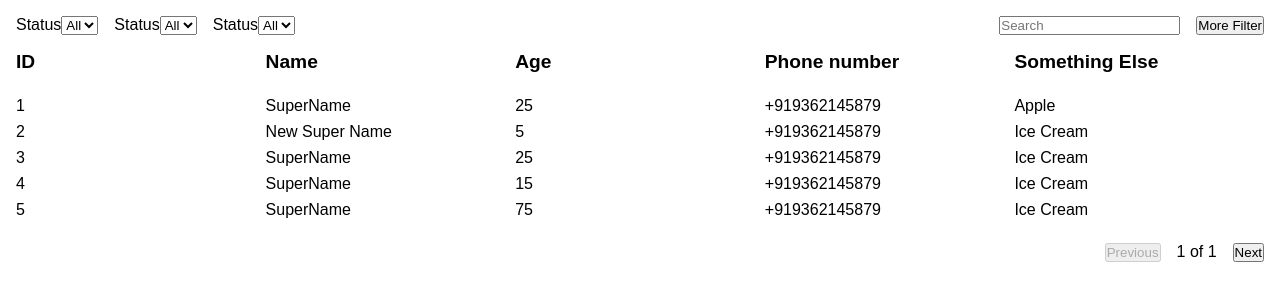
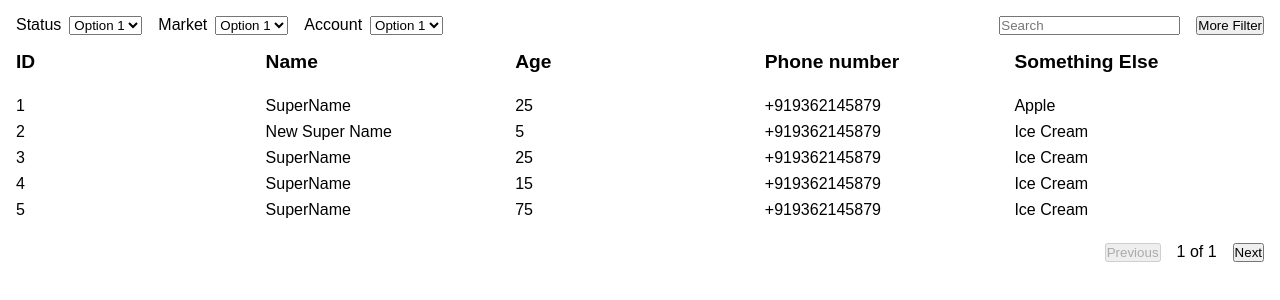
Before and after one commit to tuhinkarmakar3882/react-power-grid, a React (Create React App) app: page / in a window 1280 px wide. Shown: the top 300 px of the page. Built offline with nearby package versions, Linux system fonts and the light colour scheme.

Commit message:
Removed Redundant Code and added WIP: Filters JSON FORMAT

```diff
--- a/src/App.jsx
+++ b/src/App.jsx
@@ -1,4 +1,4 @@
-import React, { useEffect, useRef, useState } from 'react'
+import React, { useEffect, useRef } from 'react'
 import PowerTable from './components/PowerTable'
 import PowerTableTopBar from './components/PowerTable/PowerTableTopBar'
 import PowerTableHeader from './components/PowerTable/PowerTableHeader'
@@ -8,35 +8,60 @@ import PowerTableSearchBar from './components/PowerTable/PowerTableSearchBar'
 import PowerTableMoreFilters from './components/PowerTable/PowerTableMoreFilters'
 
 const App = () => {
-  const [headerColumns, setHeaderColumns] = useState([])
-  const [tableData, setTableData] = useState([])
-  const [hasNext, setHasNext] = useState(true)
-  const [hasPrevious, setHasPrevious] = useState(false)
   const powerTableContainer = useRef(null)
+
+  const headerColumns = [
+    { id: 0, name: 'ID' },
+    { id: 1, name: 'Name' },
+    { id: 2, name: 'Age' },
+    { id: 3, name: 'Phone number' },
+    { id: 4, name: 'Something Else' }
+  ]
+  const tableData = [
+    ['1', 'SuperName', 25, '+919362145879', 'Apple'],
+    ['2', 'New Super Name', 5, '+919362145879', 'Ice Cream'],
+    ['3', 'SuperName', 25, '+919362145879', 'Ice Cream'],
+    ['4', 'SuperName', 15, '+919362145879', 'Ice Cream'],
+    ['5', 'SuperName', 75, '+919362145879', 'Ice Cream']
+  ]
+  const hasNext = true
+  const hasPrevious = false
+  const filter = [
+    {
+      name: 'Status',
+      type: 'dropdown',
+      options: [
+        'Option 1',
+        'Option 2',
+        'Option 4'
+      ]
+    },
+    {
+      name: 'Market',
+      type: 'dropdown',
+      options: [
+        'Option 1',
+        'Option 2',
+        'Option 4'
+      ]
+    },
+    {
+      name: 'Account',
+      type: 'dropdown',
+      options: [
+        'Option 1',
+        'Option 2',
+        'Option 4'
+      ],
+      custom: null
+    }
+  ]
 
   const loadDataFromApi = (evt) => {
     console.log(evt.detail)
   }
 
   useEffect(() => {
-    setHeaderColumns([
-      { id: 0, name: 'ID' },
-      { id: 1, name: 'Name' },
-      { id: 2, name: 'Age' },
-      { id: 3, name: 'Phone number' },
-      { id: 4, name: 'Something Else' }
-    ])
-    setTableData([
-      ['1', 'SuperName', 25, '+919362145879', 'Apple'],
-      ['2', 'New Super Name', 5, '+919362145879', 'Ice Cream'],
-      ['3', 'SuperName', 25, '+919362145879', 'Ice Cream'],
-      ['4', 'SuperName', 15, '+919362145879', 'Ice Cream'],
-      ['5', 'SuperName', 75, '+919362145879', 'Ice Cream']
-    ])
-
-    setHasNext(true)
-    setHasPrevious(false)
-
     powerTableContainer.current.addEventListener('sort', loadDataFromApi)
     powerTableContainer.current.addEventListener('pagination', loadDataFromApi)
     powerTableContainer.current.addEventListener('search', loadDataFromApi)
@@ -53,7 +78,7 @@ const App = () => {
         loading={false}
         topBar={
           <PowerTableTopBar
-            filters={undefined}
+            filters={filter}
             moreFilters={<PowerTableMoreFilters moreFilters={undefined}/>}
             searchBar={<PowerTableSearchBar/>}
           />
--- a/src/components/PowerTable/PowerTableTopBar.jsx
+++ b/src/components/PowerTable/PowerTableTopBar.jsx
@@ -4,27 +4,19 @@ const PowerTableTopBar = ({ filters, moreFilters, searchBar }) => {
   return (
     <nav className="power-table-filter">
       <ul className="left-filters">
-        <li>
-          <label>Status
-            <select className="filter">
-              <option>All</option>
-            </select>
-          </label>
-        </li>
-        <li>
-          <label>Status
-            <select className="filter">
-              <option>All</option>
-            </select>
-          </label>
-        </li>
-        <li>
-          <label>Status
-            <select className="filter">
-              <option>All</option>
-            </select>
-          </label>
-        </li>
+        {filters.map(item => (
+          <li key={item.name}>
+            {
+              item?.custom ||
+              <label>
+                {item.name}
+                <select name={item.name}>
+                  {item.options.map((option, idx) => (<option key={idx} value={option}>{option}</option>))}
+                </select>
+              </label>
+            }
+          </li>
+        ))}
       </ul>
 
       <ul className="right-filters">
--- a/src/components/PowerTable/index.jsx
+++ b/src/components/PowerTable/index.jsx
@@ -4,10 +4,8 @@ import Spinner from '../Spinner'
 
 //  Todo:
 //   At the top add filters (Dropdown)
-//   At the top add searchBar
 //   At the top add moreFilters
 //   Add a Multiselect option
-//   Add support for rendering custom components in each cell
 //   Bubble one event onclick of any column/row
 
 const PowerTable = ({
--- a/src/styles/PowerTable.scss
+++ b/src/styles/PowerTable.scss
@@ -18,7 +18,12 @@
 
     ul {
       display: flex;
+      flex-wrap: wrap;
       gap: 1rem;
+
+      select {
+        margin-left: 0.5rem;
+      }
     }
   }
 
```
